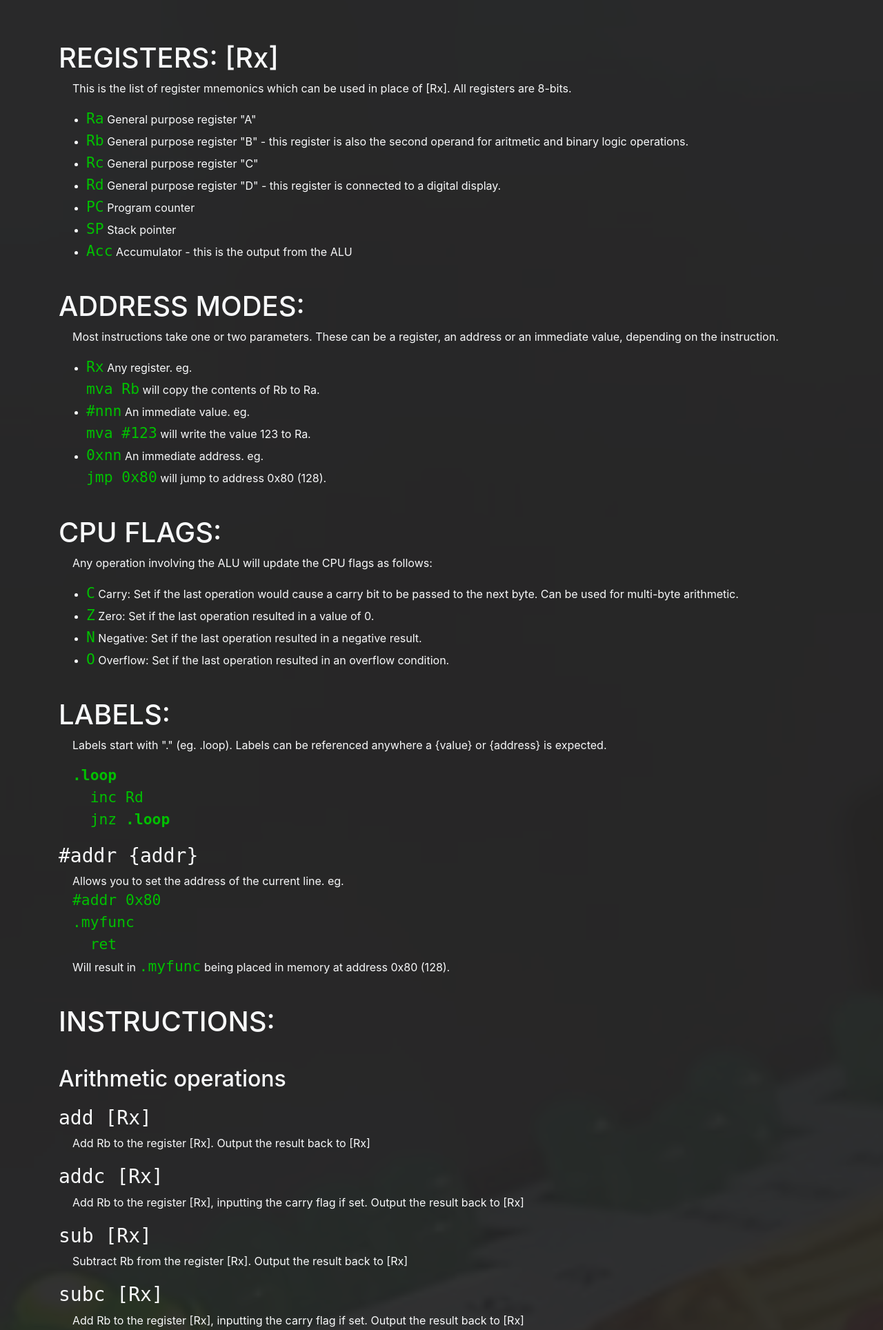
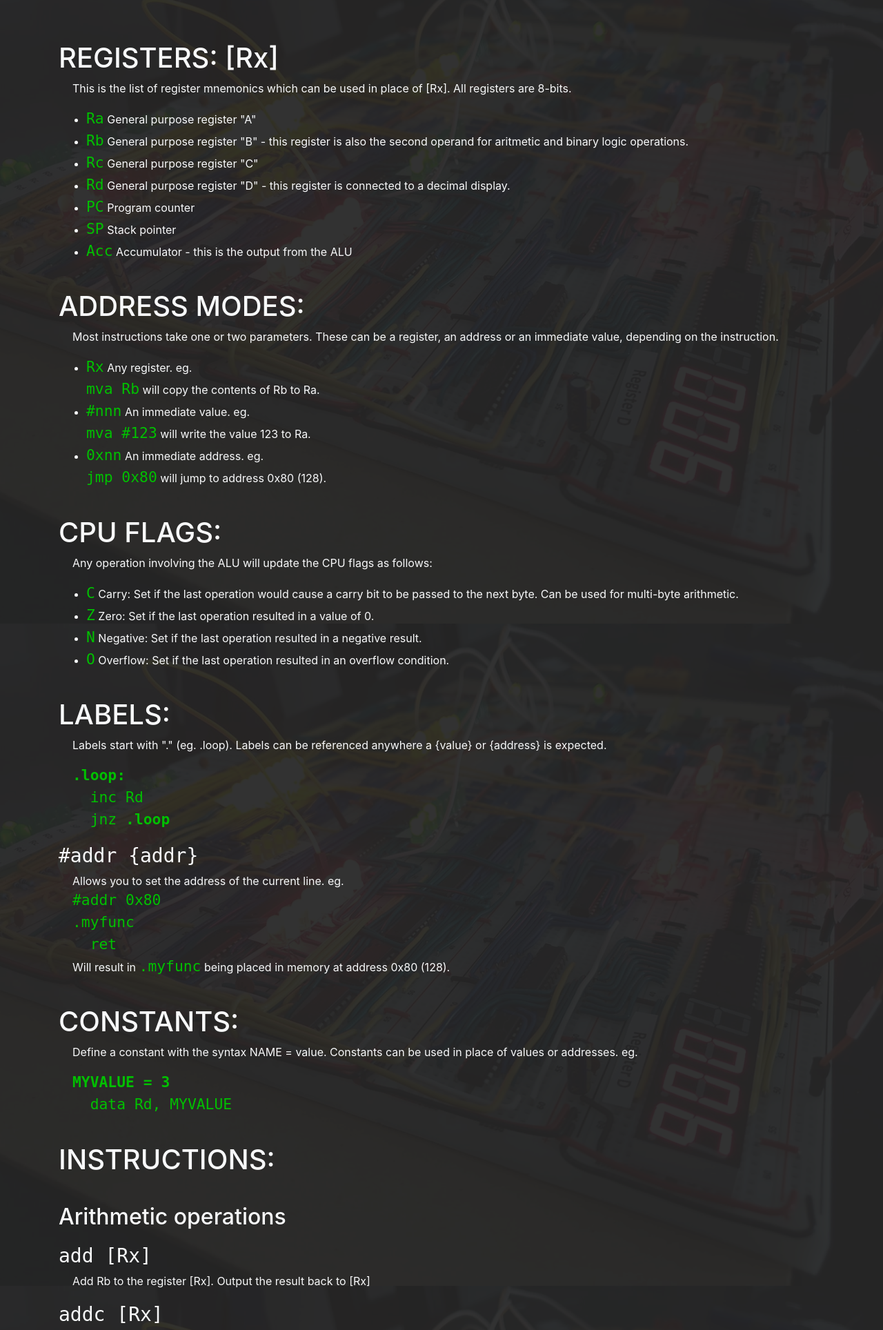
Before and after one commit to visrealm/vrcpu, a PHP site: page /docs in a window 1280 px wide. Shown: the part 56-1984 px from the top of the page at 69% size. Run offline with PHP 8.4, Linux system fonts and the light colour scheme.

Commit message:
From live site docs and gallery

```diff
--- a/Web/docs/index.php
+++ b/Web/docs/index.php
@@ -7,8 +7,9 @@
 <style>
 body {
 	background-image: url("../img/computer1.jpg");
-        background-repeat:no-repeat;
-       background-size:cover;
+    background-repeat:no-repeat;
+    background-size:cover;
+    background-attachment: fixed;
 }
 
 .code
@@ -85,7 +86,7 @@
         <li><span class="code">Ra</span> General purpose register "A"</li>
         <li><span class="code">Rb</span> General purpose register "B" - this register is also the second operand for aritmetic and binary logic operations.</li>
         <li><span class="code">Rc</span> General purpose register "C"</li>
-        <li><span class="code">Rd</span> General purpose register "D" - this register is connected to a digital display.</li>
+        <li><span class="code">Rd</span> General purpose register "D" - this register is connected to a decimal display.</li>
         <li><span class="code">PC</span> Program counter</li>
         <li><span class="code">SP</span> Stack pointer</li>
         <li><span class="code">Acc</span> Accumulator - this is the output from the ALU</li>
@@ -111,7 +112,7 @@
     <h1>LABELS:</h1>
     <p>Labels start with "." (eg. .loop). Labels can be referenced anywhere a {value} or {address} is expected.</p>
     <p class="code">
-        <strong>.loop</strong><br/>
+        <strong>.loop:</strong><br/>
         &nbsp;&nbsp;inc Rd<br/>
         &nbsp;&nbsp;jnz <strong>.loop</strong><br/>
     </p>
@@ -123,6 +124,12 @@
     Will result in <span class="code">.myfunc</span> being placed in memory at address 0x80 (128).
     </p>
 
+    <h1>CONSTANTS:</h1>
+    <p>Define a constant with the syntax NAME = value. Constants can be used in place of values or addresses. eg.</p>
+    <p class="code">
+        <strong>MYVALUE = 3</strong><br/>
+        &nbsp;&nbsp;data Rd, MYVALUE<br/>
+    </p>
 
 
     <h1>INSTRUCTIONS:</h1>
--- a/Web/gallery/index.php
+++ b/Web/gallery/index.php
@@ -13,6 +13,7 @@
     background-image: url("../img/computer1.jpg");
     background-repeat: no-repeat;
     background-size: cover;
+    background-attachment: fixed;
   }
 
   .img-thumbnail {
```
Also changed, not shown: Web/gallery/img/ALU outputting to display..jpg (added), Web/gallery/img/ALU v1.0 completed. Can add for days..jpg (added), Web/gallery/img/All modules together. Almost ready to run.jpg (added), Web/gallery/img/Arduino-based EEPROM burner.jpg (added), Web/gallery/img/Clock module all lit up.jpg (added), Web/gallery/img/Clock module finished.jpg (added), Web/gallery/img/Clock module with output register under way.jpg (added), Web/gallery/img/Memory module completed..jpg (added), Web/gallery/img/Output register work in progress..jpg (added), Web/gallery/img/Parts have arrived. Lets get started..jpg (added), Web/gallery/img/Pretty.jpg (added), Web/gallery/img/Some code to write the microcode EEPROMs.jpg (added), Web/gallery/img/Some control lines in. Getting close.jpg (added), Web/gallery/img/Testing the clock module with a counter.jpg (added), 1 more files, 2 other files.
